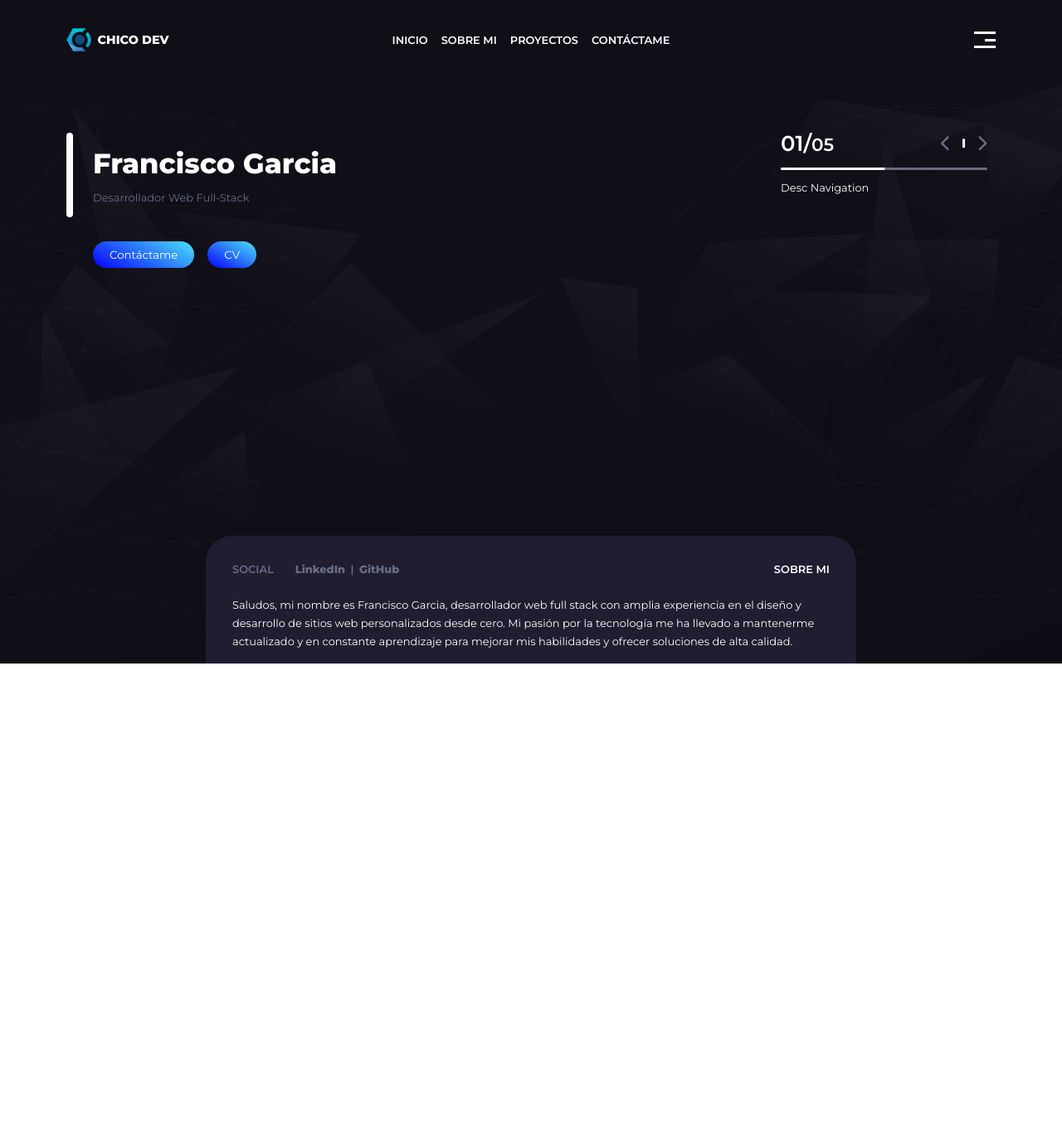
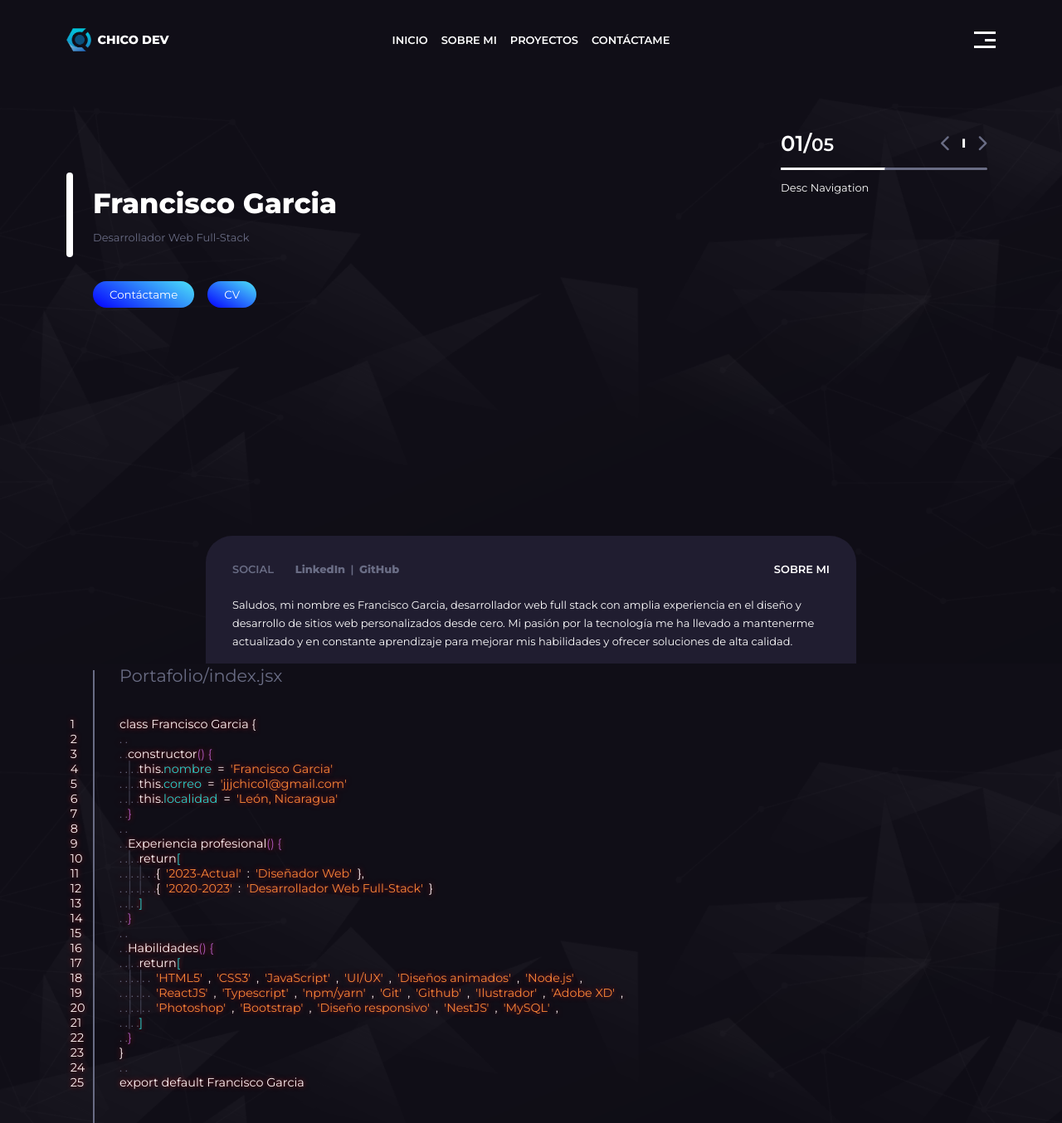
Before and after one commit to francisco-JGC/PortafolioV2, a React (Vite) app: page / in a window 1280 px wide. Shown: the top 1354 px of the page at 83% size. Before the commit the page ends 800 px from the top, so only its background shows below. Built offline with nearby package versions, Linux system fonts and the light colour scheme.

Commit message:
fix: remove react-router-dom

```diff
--- a/package.json
+++ b/package.json
@@ -17,7 +17,6 @@
     "framer-motion": "^10.11.2",
     "react": "^18.2.0",
     "react-dom": "^18.2.0",
-    "react-router-dom": "^6.10.0",
     "sass": "^1.61.0"
   },
   "devDependencies": {
--- a/src/App.jsx
+++ b/src/App.jsx
@@ -1,16 +1,16 @@
-import { Route, Routes } from 'react-router-dom'
 import './App.scss'
 import { DescNavigation } from './components/DescNavigation'
+import { Layout } from './components/Layout'
 import { AboutPage } from './pages/about'
 import { HomePage } from './pages/home'
 
 const App = () => {
   return (
     <div className="App">
-      <Routes>
-        <Route exact path="/" element={<HomePage />} />
-        <Route path="/about" element={<AboutPage />} />
-      </Routes>
+      <Layout>
+        <HomePage />
+        <AboutPage />
+      </Layout>
 
       <DescNavigation />
     </div>
--- a/src/components/Header/index.jsx
+++ b/src/components/Header/index.jsx
@@ -1,4 +1,3 @@
-import { Link } from 'react-router-dom'
 import logo from '../../assets/logo/Chico-Dev-Logo.png'
 import { Navigation } from '../Navigation'
 import './index.scss'
@@ -6,10 +5,10 @@ import './index.scss'
 export const Header = () => {
   return (
     <header className="header-container">
-      <Link className="logo-container">
+      <a href="#home-page" className="logo-container">
         <img src={logo} alt="Chico Dev Logo" />
         <span>CHICO DEV</span>
-      </Link>
+      </a>
 
       <Navigation />
 
--- a/src/components/Navigation/index.jsx
+++ b/src/components/Navigation/index.jsx
@@ -1,10 +1,8 @@
-import { Link } from 'react-router-dom'
-
 const ITEMS = [
-  { label: 'Inicio', to: '/' },
-  { label: 'Sobre mi', to: '/about' },
-  { label: 'Proyectos', to: '/projects' },
-  { label: 'Contáctame', to: '/contact' }
+  { label: 'Inicio', to: 'start' },
+  { label: 'Sobre mi', to: 'about' },
+  { label: 'Proyectos', to: 'projects' },
+  { label: 'Contáctame', to: 'contact' }
 ]
 
 import './index.scss'
@@ -15,7 +13,7 @@ export const Navigation = () => {
       <ul className="navigation-list">
         {ITEMS.map((item, index) => (
           <li key={index} className="navigation-item">
-            <Link to={item.to}>{item.label}</Link>
+            <a href={`#${item.to}`}>{item.label}</a>
           </li>
         ))}
       </ul>
--- a/src/pages/about/container/index.jsx
+++ b/src/pages/about/container/index.jsx
@@ -1,12 +1,9 @@
-import { Layout } from '../../../components/Layout'
 import { Code } from '../components/code'
-
-// TODO: Crear un componente para mostrar el código
 
 export const AboutPage = () => {
   return (
-    <Layout>
+    <div className="about-page" id="about">
       <Code />
-    </Layout>
+    </div>
   )
 }
--- a/src/pages/home/components/Profile/index.jsx
+++ b/src/pages/home/components/Profile/index.jsx
@@ -1,5 +1,4 @@
 import { motion } from 'framer-motion'
-import { Link } from 'react-router-dom'
 import CV from '../../../../assets/cv/CV-Francisco_Garcia-FullStack.pdf'
 import { Button } from '../../../../components/button'
 import './index.scss'
@@ -51,9 +50,9 @@ export const Profile = () => {
           animate="animate"
           transition={variantButton.transition}
         >
-          <Link to="/contact">
+          <a to="#contact">
             <Button>Contáctame</Button>
-          </Link>
+          </a>
         </motion.span>
 
         <motion.a
--- a/src/pages/home/container/index.jsx
+++ b/src/pages/home/container/index.jsx
@@ -1,4 +1,3 @@
-import { Layout } from '../../../components/Layout'
 import { MyInfo } from '../components/MyInfo'
 import { Profile } from '../components/Profile'
 
@@ -6,13 +5,13 @@ import './index.scss'
 
 export const HomePage = () => {
   return (
-    <Layout>
+    <div className="home-page" id="start">
       <div className="home-page">
         <Profile />
         <div className="my-info-container">
           <MyInfo />
         </div>
       </div>
-    </Layout>
+    </div>
   )
 }
```
Also changed, not shown: 1 other file (tests, documents, lock files or other folders).
